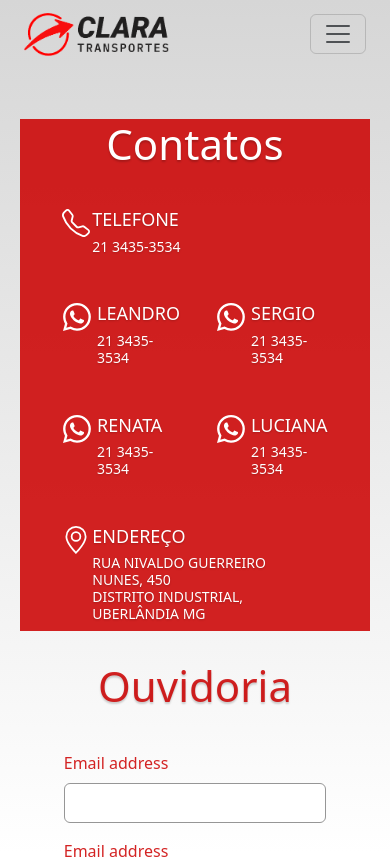
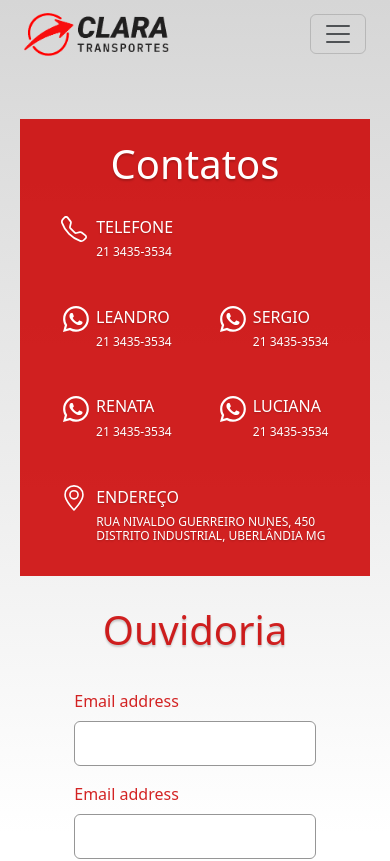
Before and after one commit to gabrielsantospds/clara-transportes-app, a Vue app: page /contact-us in a window 390 px wide. Shown: the top 861 px of the page. Built offline with nearby package versions, Linux system fonts and the light colour scheme.

Commit message:
feat: add recursion to contact info block

```diff
--- a/src/components/ComponentContactUs.vue
+++ b/src/components/ComponentContactUs.vue
@@ -159,7 +159,7 @@
 .container__title {
     text-align: center;
     font-size: 60px;
-    margin: 0 0 40px 0;
+    margin-bottom: 10%;
     text-shadow: 0 2px 2px var(--shadow-color);
 }
 
@@ -167,7 +167,7 @@
 
 .container--red {
     background-color: var(--primary-color);
-    padding: 4% 7%;
+    padding: 4% 7% 5% 7%;
 }
 
 .container__title--white {
@@ -178,7 +178,7 @@
     display: grid;
     grid-template-columns: 1fr 1fr;
     row-gap: 40px;
-    column-gap: 20%;
+    column-gap: 17%;
 }
 
 .data-card__item {
@@ -191,23 +191,30 @@
 .data-card__item--wide {
     grid-column-start: 1;
     grid-column-end: 3;
+    grid-template-columns: 1fr 4fr;
 }
 
 .data-card__icon-card {
     grid-row-start: 1;
     grid-row-end: 3;
     position: relative;
-    left: 20%;
+    left: 25%;
 }
 
 .data-card__icon-card--wide {
     position: relative;
-    left: 8%;
+    left: 17%;
+}
+
+.data-card__info-card {
+    position: relative;
+    top: 5%;
 }
 
 .data-card__info-card--wide {
     position: relative;
-    right: 30%
+    right: 7.7%;
+    top: 5%;
 }
 
 .data-card__title {
@@ -259,7 +266,88 @@
     border: none;
 }
 
-@media screen and (max-width: 575px) {
+@media screen and (max-width: 429px) {
+
+    .container__title {
+        font-size: 40px;
+    }
+
+    /* container red style */
+
+    .container--red {
+        padding: 6% 10% 8% 10%;
+    }
+
+    .container__data-card {
+        column-gap: 12%
+    }
+
+    .data-card__item--wide {
+        grid-template-columns: 1fr 7fr
+    }
+
+    .data-card__icon-card {
+        left: 20%
+    }
+
+    .data-card__icon {
+        width: 26px;
+        height: 26px;
+    }
+
+    .data-card__info-card--wide {
+        right: -2.5%
+    }
+
+    .data-card__title {
+        font-size: 16px;
+    }
+
+    .data-card__subtitle {
+        font-size: 12px
+    }
+
+}
+
+@media screen and (min-width: 430px) and (max-width: 484px) {
+
+    /* container red style */
+
+    .container--red {
+        padding: 6% 12% 8% 12%;
+    }
+
+    .container__data-card {
+        column-gap: 18%
+    }
+
+    .container__title {
+        font-size: 40px;
+    }
+
+    .data-card__info-card {
+        top: 8%
+    }
+
+    .data-card__info-card--wide {
+        top: 8%;
+    }
+
+    .data-card__icon {
+        width: 26px;
+        height: 26px;
+    }
+
+    .data-card__title {
+        font-size: 16px;
+    }
+
+    .data-card__subtitle {
+        font-size: 12px
+    }
+}
+
+@media screen and (min-width: 485px) and (max-width: 575px) {
 
     .container__title {
         font-size: 42px;
@@ -268,11 +356,11 @@
     /* container red style */
 
     .container--red {
-        padding: 0 10%;
+        padding: 6% 14% 8% 14%;
     }
 
     .container__data-card {
-        column-gap: 10%;
+        column-gap: 18%
     }
 
     .data-card__icon {
@@ -308,14 +396,39 @@
 @media screen and (min-width: 576px) and (max-width: 767px) {
 
     .container__title {
-        font-size: 48px;
+        font-size: 52px;
     }
 
     /* container red style */
 
+    .container--red {
+        padding: 8% 14% 10% 14%;
+    }
+
+    .container__data-card {
+        column-gap: 16%;
+    }
+
+    .data-card__icon-card {
+        left: 22%
+    }
+
+    .data-card__icon-card--wide {
+        left: 15%
+    }
+
     .data-card__icon {
         width: 32px;
         height: 32px;
+    }
+
+    .data-card__info-card {
+        top: 0%
+    }
+
+    .data-card__info-card--wide {
+        top: 0%;
+        right: 7.5%
     }
 
     .data-card__title {
@@ -352,6 +465,25 @@
 
 @media screen and (min-width: 768px) and (max-width: 991px) {
 
+    .container--red {
+        padding: 7% 17% 9% 17%;
+    }
+
+    .container__data-card {
+        column-gap: 24%;
+    }
+
+    .data-card__icon-card {
+        left: 20%;
+    }
+
+    .data-card__icon-card--wide {
+        left: 12%;
+    }
+
+    .data-card__info-card--wide {
+        right: 9.2%
+    }
 }
 
 @media screen and (min-width: 992px) and (max-width: 1199px) {
@@ -362,9 +494,30 @@
 
     /* container red style */
 
+    .container--red {
+        padding: 4% 6% 5% 6%;
+    }
+
+    .container__data-card {
+        column-gap: 12%;
+    }
+
+    .data-card__icon-card--wide {
+        left: 18%;
+    }
+
     .data-card__icon {
         width: 32px;
         height: 32px;
+    }
+
+    .data-card__info-card,
+    .data-card__info-card--wide {
+        top: 0px;
+    }
+
+    .data-card__info-card--wide {
+        right: 6.6%;
     }
 
     .data-card__title {
@@ -387,5 +540,12 @@
 
 @media screen and (min-width: 1200px) and (max-width: 1399px) {
 
+    .data-card__icon-card {
+        left: 17%;
+    }
+
+    .data-card__icon-card--wide {
+        left: 12%;
+    }
 }
 </style>
```
